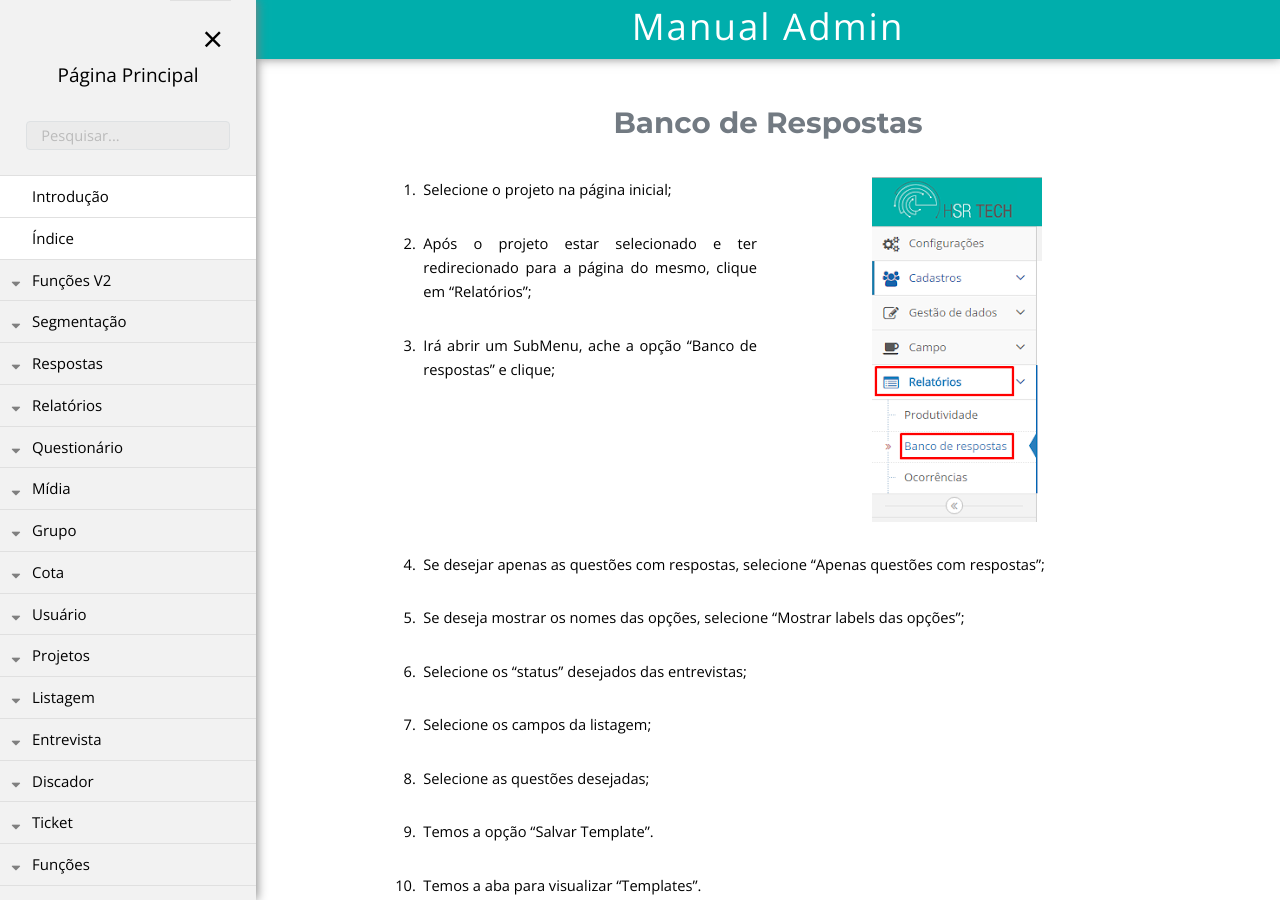
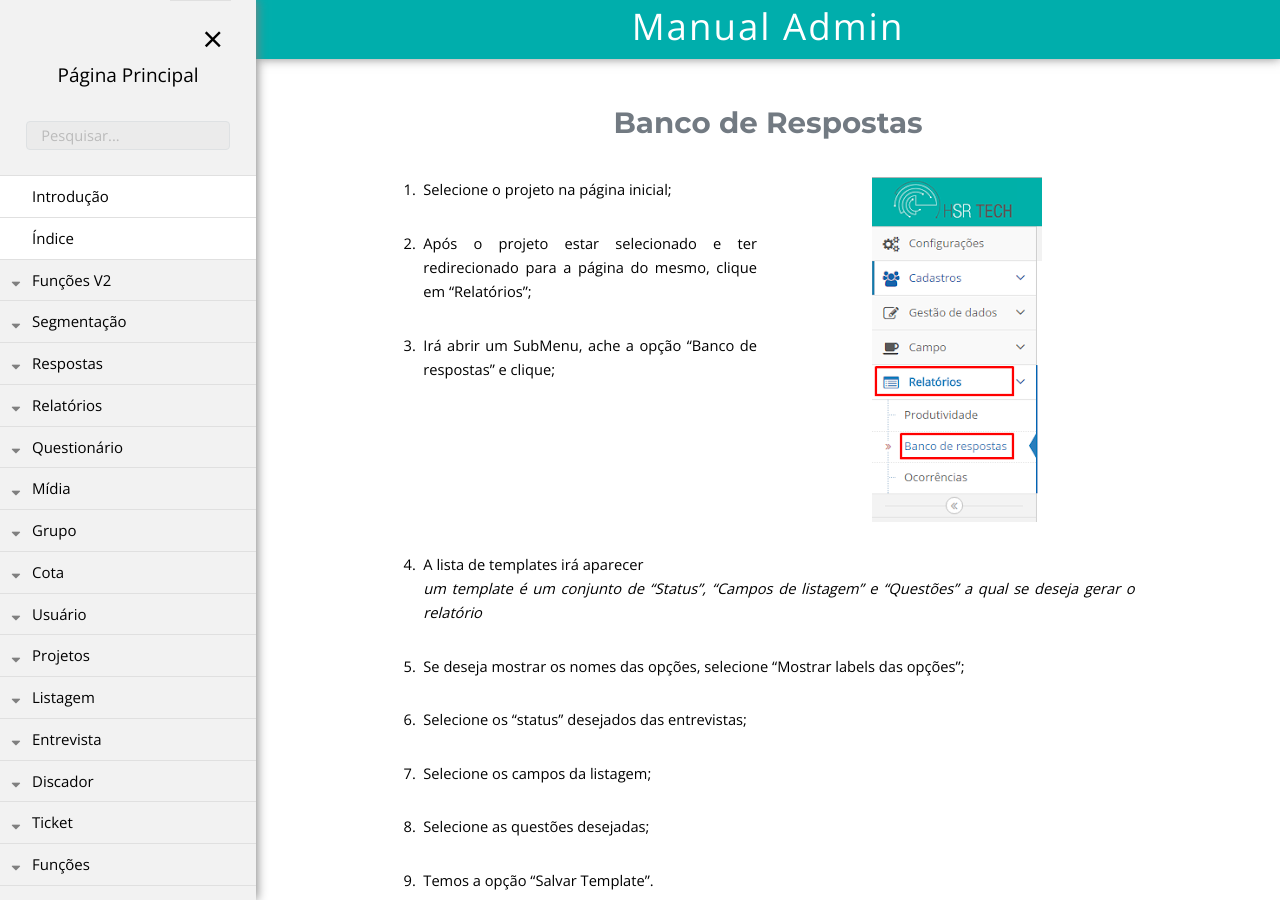
Before and after one commit to rogerio-figueiredo-hsr/hsrtechonline.github.io, a Jekyll site: the page built from _posts/2018-06-18-banco-de-respostas.md, in a window 1280 px wide and 900 px high. Built offline with Jekyll 4.4.1, drawn with Linux system fonts in a browser that asks for light colours.

Commit message:
Update 2018-06-18-banco-de-respostas.md

```diff
--- a/_posts/2018-06-18-banco-de-respostas.md
+++ b/_posts/2018-06-18-banco-de-respostas.md
@@ -21,7 +21,8 @@ pasta: "Relatorio"
 </div>
 
 {:start="4"}
-4. Se desejar apenas as questões com respostas, selecione "Apenas questões com respostas";
+4. A lista de templates irá aparecer
+> um template é um conjunto de "Status", "Campos de listagem" e "Questões" a qual se deseja gerar o relatório
 
 5. Se deseja mostrar os nomes das opções, selecione "Mostrar labels das opções";
 
```
